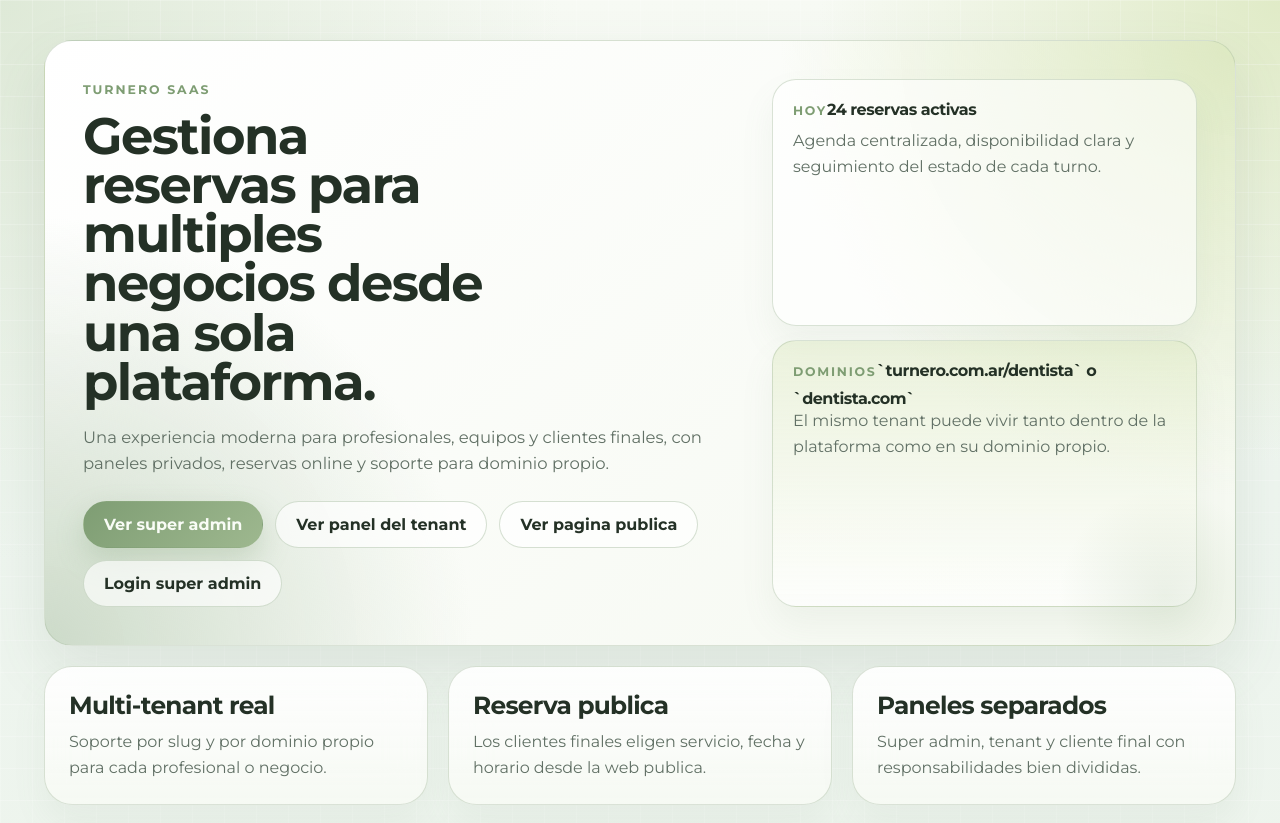
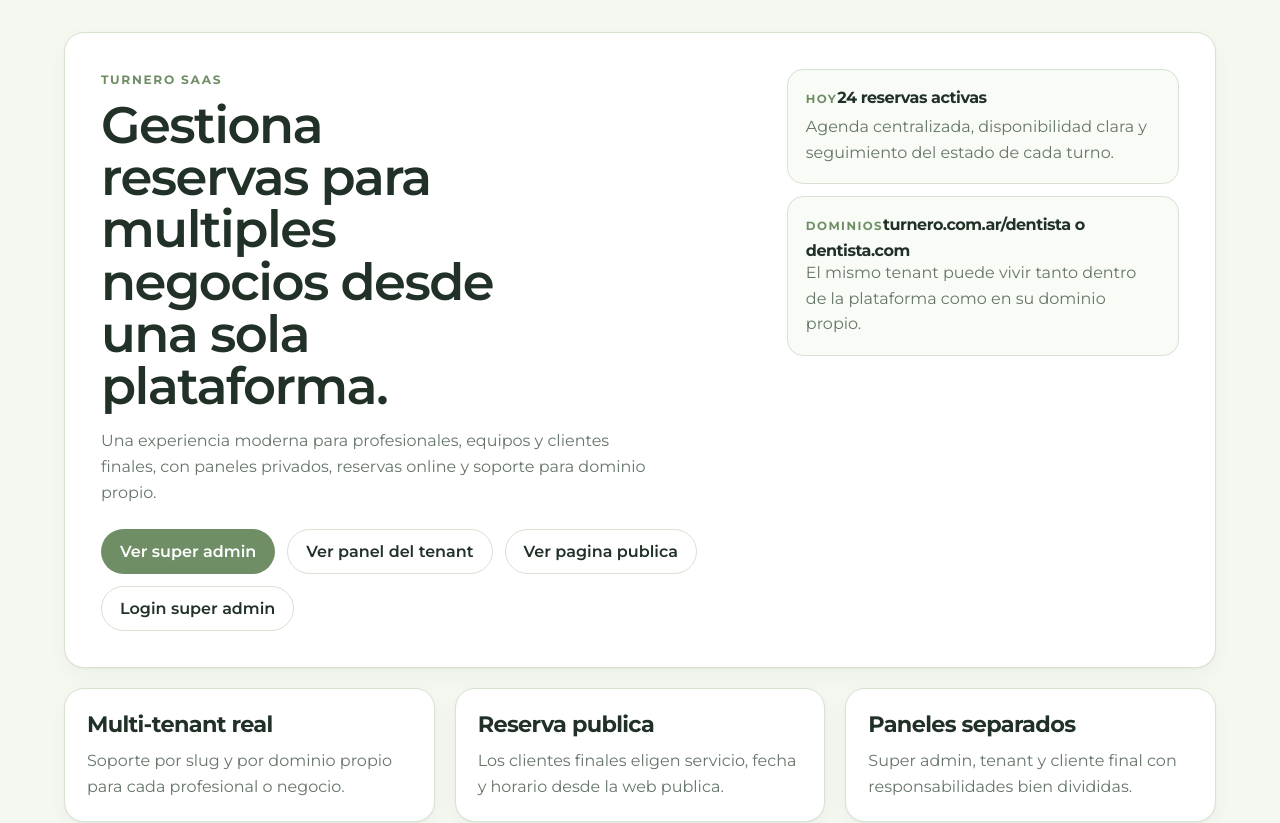
Before and after one commit to faculpda/Turnero, a Next.js app: page / in a window 1280 px wide. Shown: the top 823 px of the page. Built offline with nearby package versions, Linux system fonts and the light colour scheme.

Commit message:
feat: refine UI toward minimal clean aesthetic

```diff
--- a/app/globals.css
+++ b/app/globals.css
@@ -1,23 +1,18 @@
 :root {
   --font-sans: "Montserrat", sans-serif;
-  --bg: #eef5ef;
-  --bg-soft: #f8fbf6;
-  --panel: rgba(250, 252, 247, 0.82);
-  --panel-strong: rgba(255, 255, 255, 0.92);
-  --text: #243126;
-  --muted: #617065;
-  --line: rgba(166, 186, 160, 0.42);
-  --brand: #9eb88f;
-  --brand-strong: #7e9d73;
-  --brand-soft: #dfe8c8;
-  --mint: #d7e5d0;
-  --sage: #c9d8c5;
-  --lime: #dce8bf;
+  --bg: #f4f8f1;
+  --panel: #ffffff;
+  --panel-soft: #f8fbf6;
+  --text: #213127;
+  --muted: #66756a;
+  --line: #d7e2d2;
+  --brand: #95af89;
+  --brand-strong: #6f8e66;
+  --brand-soft: #e3ecd9;
   --success: #5d8b69;
-  --warning: #a2a95f;
-  --danger: #af7474;
-  --shadow: 0 24px 60px rgba(81, 104, 82, 0.12);
-  --shadow-soft: 0 18px 34px rgba(121, 143, 118, 0.08);
+  --warning: #9ca65d;
+  --danger: #b27676;
+  --shadow: 0 1px 2px rgba(34, 49, 39, 0.05), 0 8px 24px rgba(34, 49, 39, 0.04);
 }
 
 * {
@@ -26,20 +21,14 @@
 
 html {
   font-family: var(--font-sans);
-  background:
-    radial-gradient(circle at top left, rgba(216, 229, 208, 0.8) 0%, transparent 34%),
-    radial-gradient(circle at top right, rgba(220, 232, 191, 0.85) 0%, transparent 28%),
-    linear-gradient(180deg, #f7faf4 0%, var(--bg) 46%, #edf4ec 100%);
+  background: var(--bg);
   color: var(--text);
 }
 
 body {
   margin: 0;
   min-height: 100vh;
-  background-image:
-    linear-gradient(rgba(255, 255, 255, 0.22) 1px, transparent 1px),
-    linear-gradient(90deg, rgba(255, 255, 255, 0.18) 1px, transparent 1px);
-  background-size: 32px 32px;
+  background: var(--bg);
 }
 
 a {
@@ -48,9 +37,9 @@ a {
 }
 
 .shell {
-  max-width: 1240px;
+  max-width: 1200px;
   margin: 0 auto;
-  padding: 40px 24px 72px;
+  padding: 32px 24px 72px;
 }
 
 .hero,
@@ -58,24 +47,21 @@ a {
 .metric,
 .card,
 .table-wrap {
-  background: linear-gradient(180deg, rgba(255, 255, 255, 0.92), rgba(247, 250, 244, 0.88));
+  background: var(--panel);
   border: 1px solid var(--line);
-  border-radius: 28px;
+  border-radius: 20px;
   box-shadow: var(--shadow);
-  backdrop-filter: blur(18px);
 }
 
 .hero {
-  padding: 38px;
-  position: relative;
-  overflow: hidden;
+  padding: 36px;
 }
 
 .eyebrow {
   display: inline-block;
-  margin-bottom: 14px;
-  font-size: 0.78rem;
-  letter-spacing: 0.16em;
+  margin-bottom: 12px;
+  font-size: 0.76rem;
+  letter-spacing: 0.14em;
   text-transform: uppercase;
   color: var(--brand-strong);
   font-weight: 700;
@@ -97,7 +83,7 @@ a {
 .metric,
 .card,
 .panel {
-  padding: 24px;
+  padding: 22px;
 }
 
 .muted {
@@ -115,15 +101,15 @@ strong {
 h1 {
   margin: 0;
   max-width: 12ch;
-  font-size: clamp(2.5rem, 4vw, 4.3rem);
-  line-height: 0.96;
-  font-weight: 700;
+  font-size: clamp(2.4rem, 4vw, 4rem);
+  line-height: 1.02;
+  font-weight: 600;
 }
 
 h2 {
   margin: 0 0 10px;
-  font-size: 1.35rem;
-  line-height: 1.15;
+  font-size: 1.28rem;
+  line-height: 1.2;
 }
 
 p {
@@ -135,26 +121,26 @@ p {
   align-items: center;
   border-radius: 999px;
   padding: 7px 12px;
-  font-size: 0.82rem;
-  font-weight: 700;
-  border: 1px solid rgba(0, 0, 0, 0.04);
+  font-size: 0.8rem;
+  font-weight: 600;
+  border: 1px solid transparent;
 }
 
 .badge.active,
 .badge.confirmed {
-  background: rgba(215, 229, 208, 0.82);
+  background: #e6efe1;
   color: var(--success);
 }
 
 .badge.trial,
 .badge.pending {
-  background: rgba(220, 232, 191, 0.82);
+  background: #eef2d7;
   color: var(--warning);
 }
 
 .badge.suspended,
 .badge.cancelled {
-  background: rgba(240, 221, 221, 0.92);
+  background: #f3e2e2;
   color: var(--danger);
 }
 
@@ -178,29 +164,27 @@ p {
   align-items: center;
   justify-content: center;
   border-radius: 999px;
-  padding: 13px 20px;
+  padding: 12px 18px;
   border: 1px solid transparent;
-  font-weight: 700;
+  font-weight: 600;
   transition:
     transform 160ms ease,
-    box-shadow 160ms ease,
     border-color 160ms ease,
     background 160ms ease;
 }
 
 .button:hover {
-  transform: translateY(-1px);
+  transform: translateY(-0.5px);
 }
 
 .button.primary {
-  background: linear-gradient(135deg, var(--brand-strong), var(--brand));
-  color: #f9fcf6;
-  box-shadow: 0 12px 28px rgba(126, 157, 115, 0.28);
+  background: var(--brand-strong);
+  color: white;
 }
 
 .button.secondary {
-  background: rgba(255, 255, 255, 0.66);
-  border-color: rgba(157, 182, 150, 0.42);
+  background: var(--panel);
+  border-color: var(--line);
   color: var(--text);
 }
 
@@ -229,7 +213,7 @@ th:last-child {
 
 .table-wrap {
   overflow: auto;
-  padding: 12px 18px;
+  padding: 10px 18px;
 }
 
 .auth-panel {
@@ -252,16 +236,15 @@ th:last-child {
 .field input {
   width: 100%;
   border: 1px solid var(--line);
-  border-radius: 16px;
+  border-radius: 14px;
   padding: 14px 16px;
-  background: rgba(255, 255, 255, 0.85);
+  background: white;
   color: var(--text);
   font: inherit;
-  box-shadow: inset 0 1px 0 rgba(255, 255, 255, 0.6);
 }
 
 .field input:focus {
-  outline: 2px solid color-mix(in srgb, var(--brand-strong) 42%, white 58%);
+  outline: 2px solid #d7e5d0;
   outline-offset: 2px;
 }
 
@@ -279,9 +262,8 @@ th:last-child {
   align-items: center;
   padding: 14px 18px;
   border: 1px solid var(--line);
-  border-radius: 20px;
-  background: linear-gradient(180deg, rgba(255, 255, 255, 0.76), rgba(239, 245, 234, 0.84));
-  box-shadow: var(--shadow-soft);
+  border-radius: 16px;
+  background: var(--panel);
 }
 
 .booking-form,
@@ -293,9 +275,9 @@ th:last-child {
 .booking-form select {
   width: 100%;
   border: 1px solid var(--line);
-  border-radius: 16px;
+  border-radius: 14px;
   padding: 14px 16px;
-  background: rgba(255, 255, 255, 0.86);
+  background: white;
   color: var(--text);
   font: inherit;
 }
@@ -311,78 +293,52 @@ th:last-child {
 
 .availability-card {
   border: 1px solid var(--line);
-  border-radius: 18px;
-  background: linear-gradient(180deg, rgba(255, 255, 255, 0.76), rgba(239, 245, 234, 0.82));
+  border-radius: 16px;
+  background: var(--panel-soft);
   padding: 18px;
-  box-shadow: var(--shadow-soft);
 }
 
 .slot,
 .service-chip {
-  border-radius: 18px;
+  border-radius: 14px;
   border: 1px solid var(--line);
-  background: linear-gradient(180deg, rgba(255, 255, 255, 0.82), rgba(239, 245, 236, 0.86));
-  padding: 13px 15px;
-  box-shadow: inset 0 1px 0 rgba(255, 255, 255, 0.7);
-}
-
-.spotlight {
-  background:
-    radial-gradient(circle at top right, rgba(220, 232, 191, 0.95), transparent 34%),
-    radial-gradient(circle at bottom left, rgba(201, 216, 197, 0.92), transparent 32%),
-    linear-gradient(140deg, rgba(255, 255, 255, 0.92), rgba(244, 248, 239, 0.92)),
-    var(--panel-strong);
-}
-
-.hero::after {
-  content: "";
-  position: absolute;
-  inset: auto -40px -60px auto;
-  width: 220px;
-  height: 220px;
-  border-radius: 50%;
-  background: radial-gradient(circle, rgba(158, 184, 143, 0.18), transparent 68%);
-  pointer-events: none;
+  background: white;
+  padding: 12px 14px;
 }
 
 .hero-grid {
   display: grid;
-  grid-template-columns: minmax(0, 1.4fr) minmax(280px, 0.9fr);
-  gap: 28px;
-  align-items: stretch;
+  grid-template-columns: minmax(0, 1.35fr) minmax(280px, 0.8fr);
+  gap: 24px;
+  align-items: start;
 }
 
 .hero-copy {
-  max-width: 58ch;
-  margin-top: 18px;
+  max-width: 52ch;
+  margin-top: 16px;
   margin-bottom: 24px;
-  font-size: 1.03rem;
+  font-size: 1rem;
 }
 
 .hero-showcase {
   display: grid;
-  gap: 14px;
+  gap: 12px;
 }
 
 .showcase-card {
-  border: 1px solid rgba(157, 182, 150, 0.38);
-  border-radius: 24px;
-  padding: 20px;
-  background: rgba(255, 255, 255, 0.62);
-  box-shadow: var(--shadow-soft);
-}
-
-.showcase-card.accent {
-  background: linear-gradient(180deg, rgba(220, 232, 191, 0.46), rgba(255, 255, 255, 0.68));
+  border: 1px solid var(--line);
+  border-radius: 16px;
+  padding: 18px;
+  background: var(--panel-soft);
 }
 
 .showcase-label {
   display: inline-flex;
-  margin-bottom: 10px;
+  margin-bottom: 8px;
   color: var(--brand-strong);
-  font-size: 0.78rem;
+  font-size: 0.74rem;
   font-weight: 700;
-  letter-spacing: 0.14em;
+  letter-spacing: 0.12em;
   text-transform: uppercase;
 }
 
@@ -394,13 +350,7 @@ th:last-child {
 }
 
 .metric h2 {
-  font-size: 1.55rem;
-}
-
-.metric,
-.panel,
-.card {
-  box-shadow: var(--shadow-soft);
+  font-size: 1.4rem;
 }
 
 @media (max-width: 640px) {
@@ -413,7 +363,7 @@ th:last-child {
   .card,
   .panel {
     padding: 18px;
-    border-radius: 18px;
+    border-radius: 16px;
   }
 
   h1 {
--- a/app/page.tsx
+++ b/app/page.tsx
@@ -19,7 +19,7 @@ export default async function HomePage() {
 
   return (
     <main className="shell grid">
-      <section className="hero spotlight">
+      <section className="hero">
         <div className="hero-grid">
           <div>
             <span className="eyebrow">Turnero SaaS</span>
@@ -52,9 +52,9 @@ export default async function HomePage() {
                 Agenda centralizada, disponibilidad clara y seguimiento del estado de cada turno.
               </p>
             </div>
-            <div className="showcase-card accent">
+            <div className="showcase-card">
               <span className="showcase-label">Dominios</span>
-              <strong>`turnero.com.ar/dentista` o `dentista.com`</strong>
+              <strong>turnero.com.ar/dentista o dentista.com</strong>
               <p className="muted">
                 El mismo tenant puede vivir tanto dentro de la plataforma como en su dominio propio.
               </p>
@@ -86,8 +86,8 @@ export default async function HomePage() {
 
       <section className="panel narrative-band">
         <div>
-          <span className="eyebrow">Experiencia Premium</span>
-          <h2>Un sistema pensado para verse profesional desde el primer contacto.</h2>
+          <span className="eyebrow">Experiencia</span>
+          <h2>Un sistema claro, sobrio y preparado para crecer.</h2>
         </div>
         <p className="muted">
           La interfaz esta orientada a transmitir confianza, orden y claridad tanto para el
```
